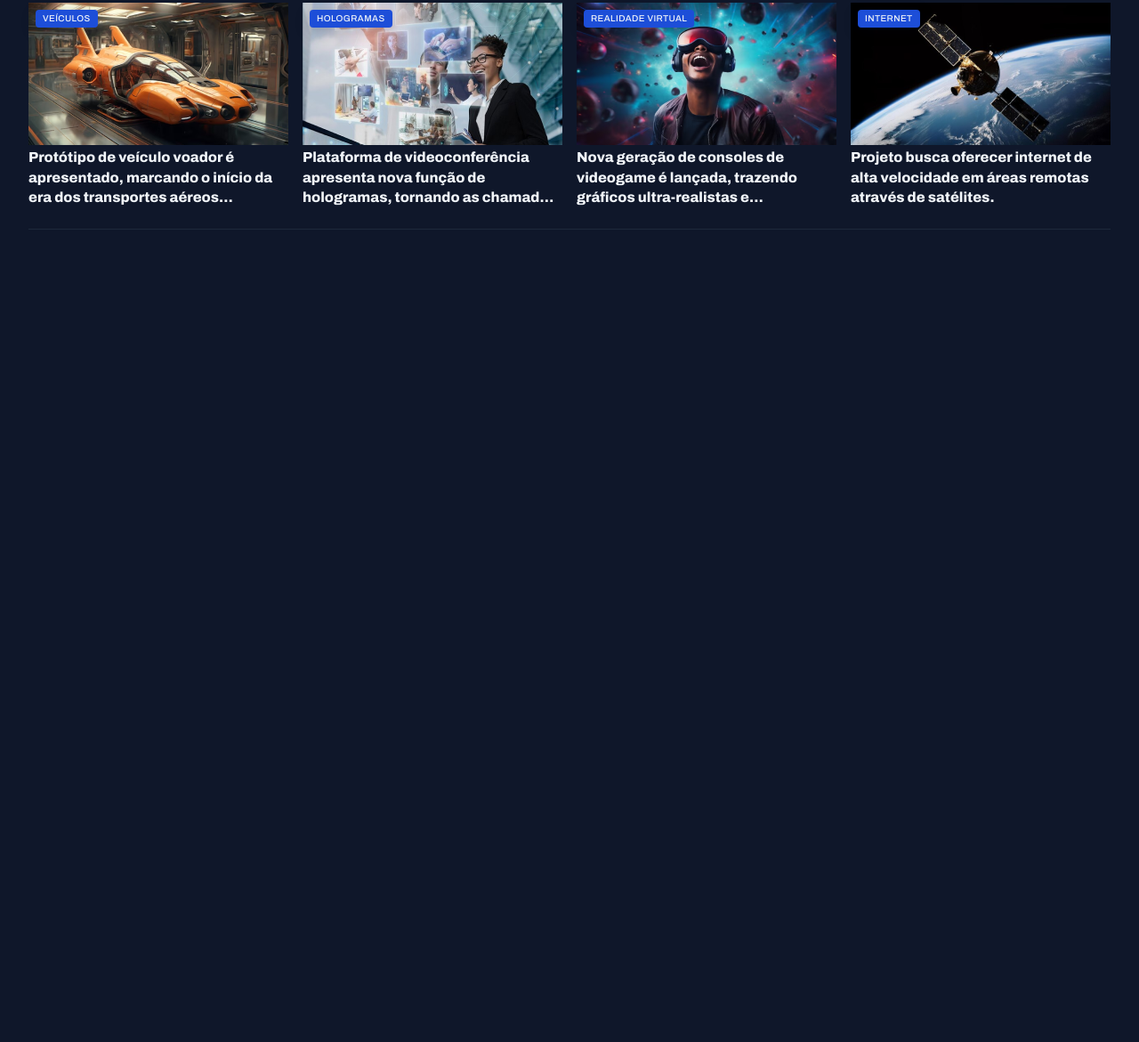
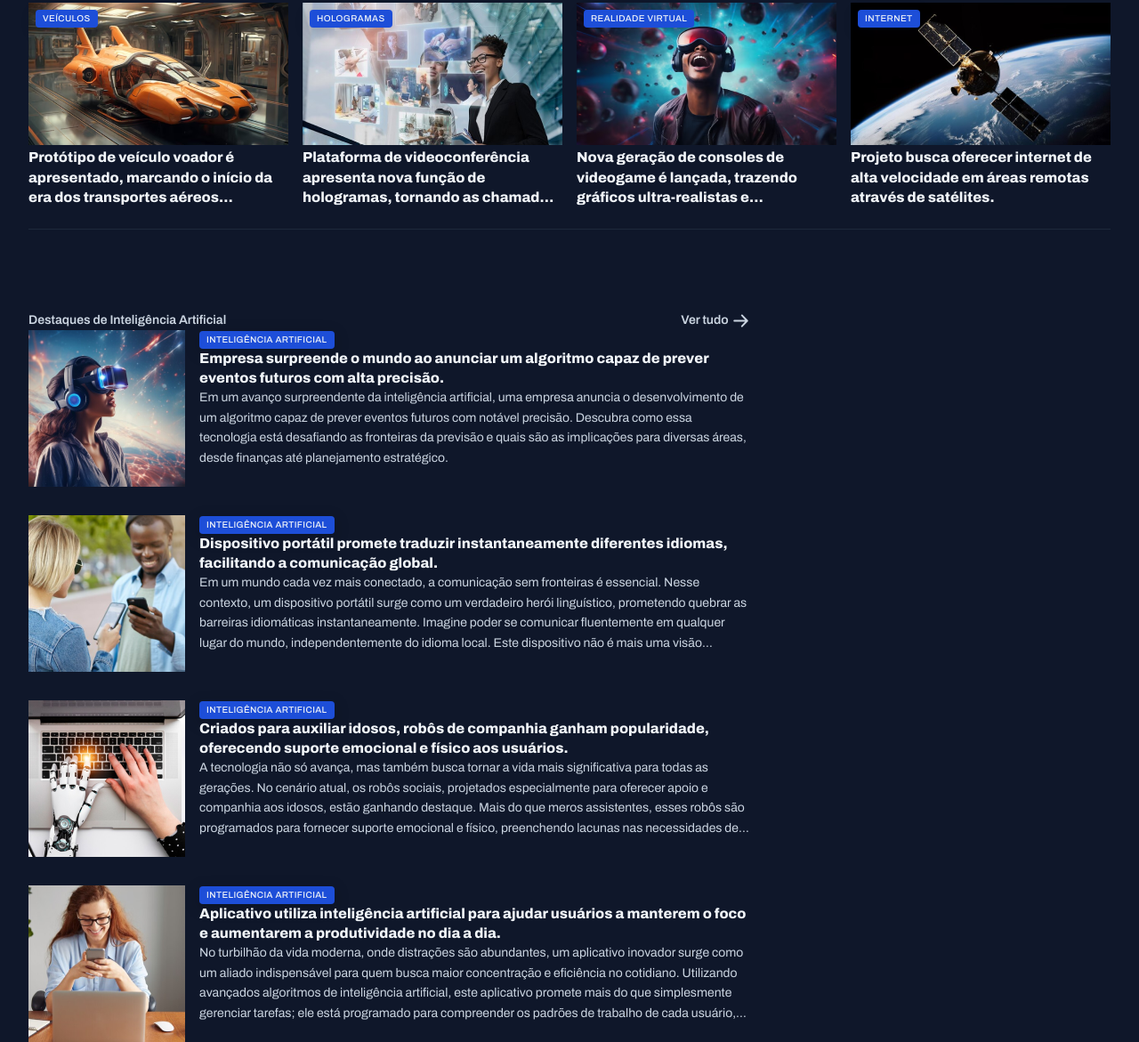
Before and after one commit to rafaelcipriano/portal-de-noticias, a plain HTML site: page index.html in a window 1280 px wide. Shown: the part 724-1895 px from the top of the page at 89% size. Before the commit the page ends 1062 px from the top, so only its background shows below. Drawn offline with Linux system fonts and the light colour scheme.

Commit message:
ai section

```diff
--- a/index.html
+++ b/index.html
@@ -150,6 +150,59 @@
         </figure>
       </div>
     </section>
+
+    <section id="ai">
+      <header class="flex">
+        <strong>Destaques de Inteligência Artificial</strong>
+        <button>
+          Ver tudo
+        </button>
+      </header>
+
+      <div class="grid">
+        <figure class="flex">
+          <img src="assets/images/Image-10.png" alt="">
+
+          <figcaption>
+            <span class="tag">Inteligência Artificial</span>
+            <h3>Empresa surpreende o mundo ao anunciar um algoritmo capaz de prever eventos futuros com alta precisão.</h3>
+            <p>Em um avanço surpreendente da inteligência artificial, uma empresa anuncia o desenvolvimento de um algoritmo capaz de prever eventos futuros com notável precisão. Descubra como essa tecnologia está desafiando as fronteiras da previsão e quais são as implicações para diversas áreas, desde finanças até planejamento estratégico.</p>
+          </figcaption>
+        </figure>
+
+        <figure class="flex">
+          <img src="assets/images/Image-11.png" alt="">
+
+          <figcaption>
+            <span class="tag">Inteligência Artificial</span>
+            <h3>Dispositivo portátil promete traduzir instantaneamente diferentes idiomas, facilitando a comunicação global.</h3>
+            <p>Em um mundo cada vez mais conectado, a comunicação sem fronteiras é essencial. Nesse contexto, um dispositivo portátil surge como um verdadeiro herói linguístico, prometendo quebrar as barreiras idiomáticas instantaneamente. Imagine poder se comunicar fluentemente em qualquer lugar do mundo, independentemente do idioma local. Este dispositivo não é mais uma visão futurista, mas uma realidade impressionante que está transformando a forma como nos conectamos globalmente. Nesta reportagem, mergulharemos nas funcionalidades deste dispositivo revolucionário e como ele está moldando uma nova era de compreensão global.</p>
+          </figcaption>
+        </figure>
+
+        <figure class="flex">
+          <img src="assets/images/Image-12.png" alt="">
+
+          <figcaption>
+            <span class="tag">Inteligência Artificial</span>
+            <h3>Criados para auxiliar idosos, robôs de companhia ganham popularidade, oferecendo suporte emocional e físico aos usuários.</h3>
+            <p>A tecnologia não só avança, mas também busca tornar a vida mais significativa para todas as gerações. No cenário atual, os robôs sociais, projetados especialmente para oferecer apoio e companhia aos idosos, estão ganhando destaque. Mais do que meros assistentes, esses robôs são programados para fornecer suporte emocional e físico, preenchendo lacunas nas necessidades de cuidado. Nesta matéria, exploraremos como esses companheiros tecnológicos estão impactando positivamente a qualidade de vida da terceira idade e proporcionando uma nova perspectiva sobre o envelhecimento.</p>
+          </figcaption>
+        </figure>
+
+        <figure class="flex">
+          <img src="assets/images/Image-13.png" alt="">
+
+          <figcaption>
+            <span class="tag">Inteligência Artificial</span>
+            <h3>Aplicativo utiliza inteligência artificial para ajudar usuários a manterem o foco e aumentarem a produtividade no dia a dia.</h3>
+            <p>No turbilhão da vida moderna, onde distrações são abundantes, um aplicativo inovador surge como um aliado indispensável para quem busca maior concentração e eficiência no cotidiano. Utilizando avançados algoritmos de inteligência artificial, este aplicativo promete mais do que simplesmente gerenciar tarefas; ele está programado para compreender os padrões de trabalho de cada usuário, oferecendo sugestões personalizadas para otimizar o tempo e maximizar a produtividade. Nesta matéria, exploraremos como essa ferramenta tecnológica está se tornando a chave para manter o foco em um mundo cada vez mais cheio de distrações, transformando a maneira como encaramos nossas responsabilidades diárias.</p>
+          </figcaption>
+        </figure>
+      </div>
+    </section>
+
+    <aside></aside>
   </main>
 </body>
 </html>
--- /dev/null
+++ b/styles/ai.css
@@ -0,0 +1,75 @@
+#ai {
+  & header {
+    padding-top: 1.2rem;
+    justify-content: space-between;
+
+    & strong {
+      font: var(--text);
+      color: var(--text-color-secondary);
+    }
+
+    & button {
+      border: none;
+      background-color: transparent;
+      font: var(--text);
+      color: var(--text-color-secondary);
+      padding-right: 2.4rem;
+      background: url(../assets/icons/ArrowRight.svg) no-repeat right/contain;
+      cursor: pointer;
+
+      &:hover {
+        color: var(--brand-color-light);
+        background-image: url(../assets/icons/ArrowRightHover.svg);
+      }
+    }
+  }
+
+  & div.grid {
+    gap: 3.2rem;
+
+    & figure {
+      gap: 1.6rem;
+
+      & img {
+        width: 8rem;
+        height: 8rem;
+        object-fit: cover;
+        flex-shrink: 2;
+      }
+
+      & figcaption {
+
+        & h3 {
+          font: var(--heading2);
+          color: var(--text-color-primary);
+          overflow: hidden; /* Remove o estouro do elemento */
+          text-overflow: ellipsis; /* Adiciona “...” no final */
+          display: -webkit-box;
+          -webkit-line-clamp: 2; /* Número de linhas */
+          -webkit-box-orient: vertical; /* Orientação vertical */
+        }
+
+        & p {
+          font: var(--span);
+          color: var(--text-color-secondary);
+          overflow: hidden; /* Remove o estouro do elemento */
+          text-overflow: ellipsis; /* Adiciona “...” no final */
+          display: -webkit-box;
+          -webkit-line-clamp: 4; /* Número de linhas */
+          -webkit-box-orient: vertical; /* Orientação vertical */
+        }
+      }
+    }
+  }
+}
+
+@media (width >= 1280px) {
+  #ai {
+    grid-area: ai;
+
+    & div.grid figure img {
+      width: 17.6rem;
+      height: 17.6rem;
+    }
+  }
+}
--- a/styles/features.css
+++ b/styles/features.css
@@ -92,6 +92,7 @@
   #features {
     grid-template-columns: repeat(2, 1fr);
     gap: 1.6rem;
+    grid-area: features;
 
     & > div.grid {
       grid-template-columns: repeat(2, 1fr);
--- a/styles/global.css
+++ b/styles/global.css
@@ -31,6 +31,7 @@ body {
 
 main {
   margin-top: 4rem;
+
 }
 
 a {
@@ -48,3 +49,14 @@ a {
   letter-spacing: 0.04em;
   text-transform: uppercase;
 }
+
+@media (width >= 1280px) {
+  main {
+    grid-template-columns: repeat(3, 1fr);
+    grid-template-areas:
+    "features features features"
+    "weekly weekly weekly"
+    "ai ai ads"
+    "ai ai aside";
+  }
+}
--- a/styles/index.css
+++ b/styles/index.css
@@ -3,3 +3,4 @@
 @import url(header.css);
 @import url(features.css);
 @import url(weekly.css);
+@import url(ai.css);
--- a/styles/weekly.css
+++ b/styles/weekly.css
@@ -70,6 +70,8 @@
 
 @media (width >= 1280px) {
   #weekly {
+    grid-area: weekly;
+
     & > div.grid {
       grid-template-columns: repeat(4, 1fr);
       grid-auto-flow: column;
```
